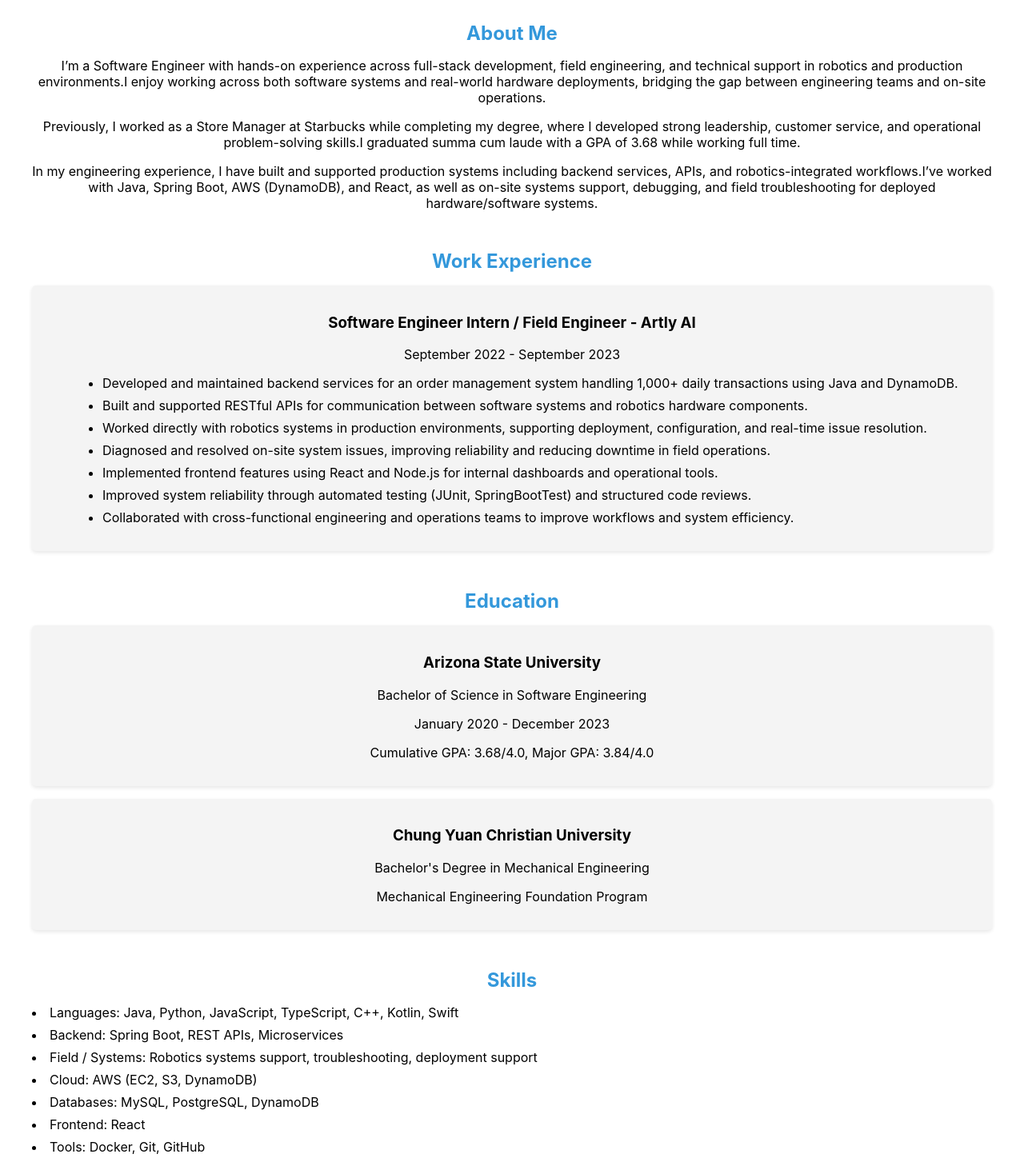
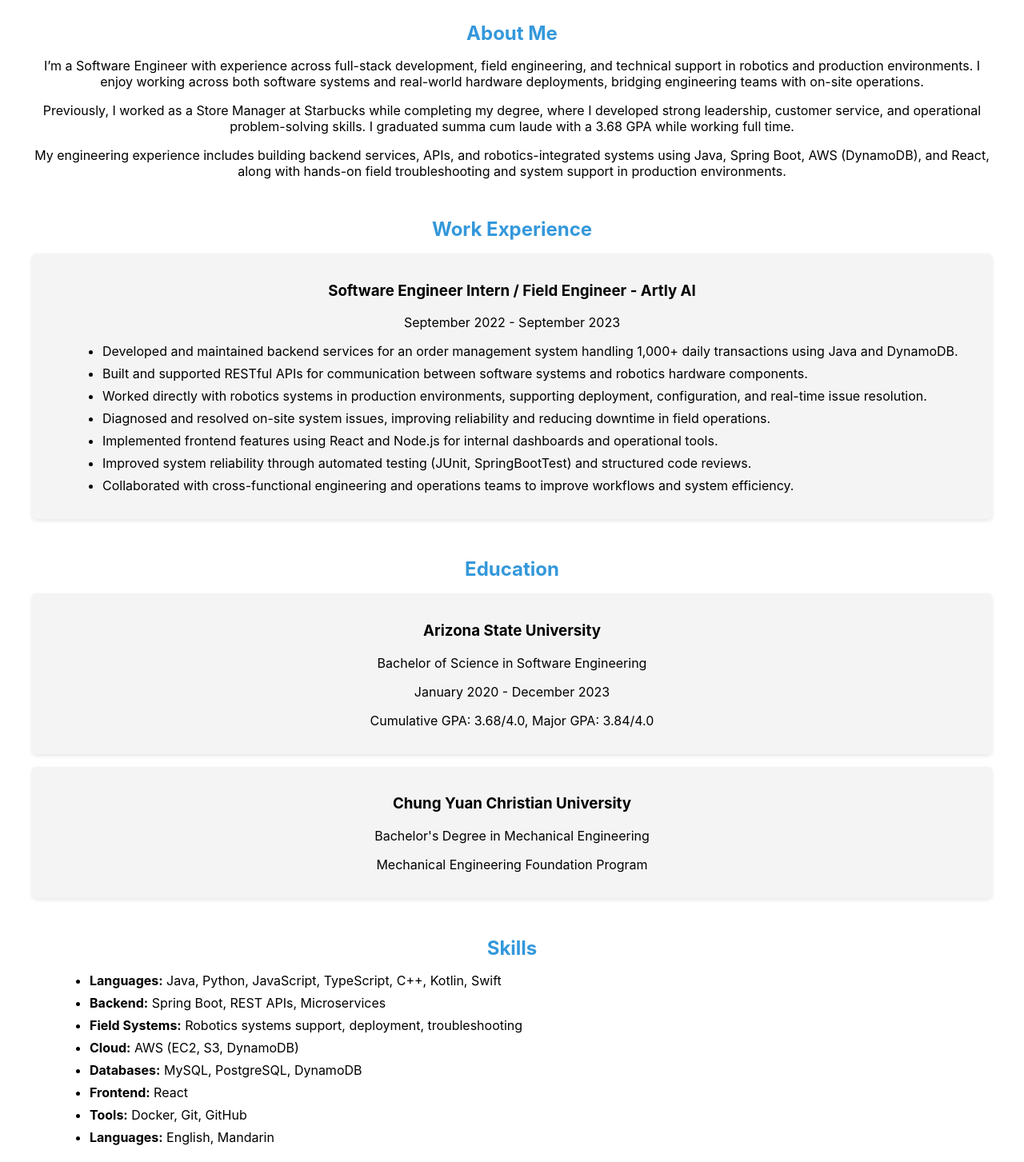
Before and after one commit to ahsu55/alan-hsu-portfolio, a React (Create React App) app: page / in a window 1280 px wide. Shown: the part 540-1993 px from the top of the page at 80% size. Built offline with nearby package versions, Linux system fonts and the light colour scheme.

Commit message:
Update App.js

```diff
--- a/src/App.js
+++ b/src/App.js
@@ -25,10 +25,19 @@ function App() {
       <main>
         <section id="about">
           <h2>About Me</h2>
-            <p>I’m a Software Engineer with hands-on experience across full-stack development, field engineering, and technical support in robotics and production environments.I enjoy working across both software systems and real-world hardware deployments, bridging the gap between engineering teams and on-site operations.</p>
-          <p>Previously, I worked as a Store Manager at Starbucks while completing my degree, where I developed strong leadership, customer service, and operational problem-solving skills.I graduated summa cum laude with a GPA of 3.68 while working full time.</p>
-  <p>In my engineering experience, I have built and supported production systems including backend services, APIs, and robotics-integrated workflows.I’ve worked with Java, Spring Boot, AWS (DynamoDB), and React, as well as on-site systems support, debugging, and field troubleshooting for deployed hardware/software systems.</p>
+            <p>
+              I’m a Software Engineer with experience across full-stack development, field engineering, and technical support in robotics and production environments.
+              I enjoy working across both software systems and real-world hardware deployments, bridging engineering teams with on-site operations.
+            </p>
 
+            <p>
+              Previously, I worked as a Store Manager at Starbucks while completing my degree, where I developed strong leadership, customer service, and operational problem-solving skills.
+              I graduated summa cum laude with a 3.68 GPA while working full time.
+            </p>
+
+            <p>
+              My engineering experience includes building backend services, APIs, and robotics-integrated systems using Java, Spring Boot, AWS (DynamoDB), and React, along with hands-on field troubleshooting and system support in production environments.
+            </p>
         </section>
 
       <section id="experience">
@@ -68,16 +77,16 @@ function App() {
 
         <section id="skills">
           <h2>Skills</h2>
-          <p>
-            <li>Languages: Java, Python, JavaScript, TypeScript, C++, Kotlin, Swift</li>
-            <li>Backend: Spring Boot, REST APIs, Microservices</li>
-            <li>Field / Systems: Robotics systems support, troubleshooting, deployment support</li>
-            <li>Cloud: AWS (EC2, S3, DynamoDB)</li>
-            <li>Databases: MySQL, PostgreSQL, DynamoDB</li>
-            <li>Frontend: React</li>
-            <li>Tools: Docker, Git, GitHub</li>
-            <li>Languages: English, Mandarin</li>
-          </p>
+             <ul>
+                <li><strong>Languages:</strong> Java, Python, JavaScript, TypeScript, C++, Kotlin, Swift</li>
+                <li><strong>Backend:</strong> Spring Boot, REST APIs, Microservices</li>
+                <li><strong>Field Systems:</strong> Robotics systems support, deployment, troubleshooting</li>
+                <li><strong>Cloud:</strong> AWS (EC2, S3, DynamoDB)</li>
+                <li><strong>Databases:</strong> MySQL, PostgreSQL, DynamoDB</li>
+                <li><strong>Frontend:</strong> React</li>
+                <li><strong>Tools:</strong> Docker, Git, GitHub</li>
+                <li><strong>Languages:</strong> English, Mandarin</li>
+              </ul>
         </section>
 
         <section id="projects">
@@ -85,11 +94,11 @@ function App() {
           <div className="project">
             <h3>Capstone Project: Online E-commerce Marketplace for Selling Salvaged Lumber</h3>
             <p>Urban Machine • September 2022 - March 2023</p>
-            <p>
+            <ul>
               <li>Collaborated in a team of 5 students to develop a prototype application for selling salvaged lumber online.</li>
               <li>Designed and implemented an online e-commerce marketplace with a three-tier architecture.</li>
-              <li>Utilized PostgreSQL, SQL, Python, Node.js, Typescript, and REST APIs for database management, full stack development, and seamless integration of user interactions.</li>
-            </p>
+              <li>Utilized PostgreSQL, SQL, Python, Node.js, TypeScript, and REST APIs for database management, full stack development, and system integration.</li>
+            </ul>
           </div>
         </section>
 
```
